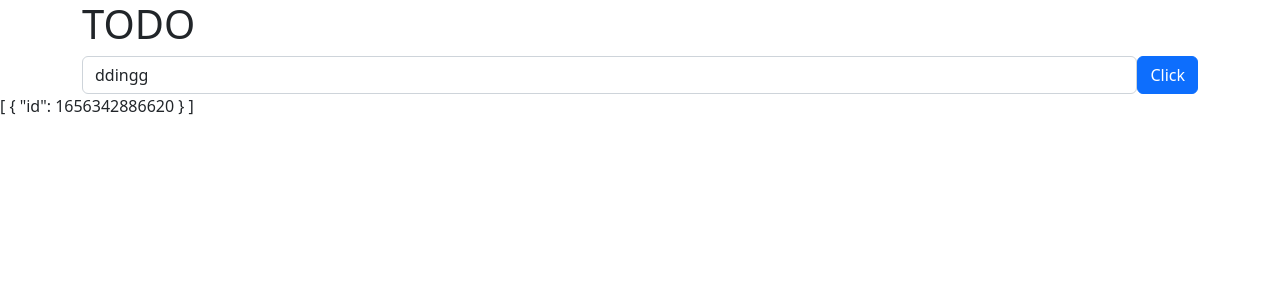
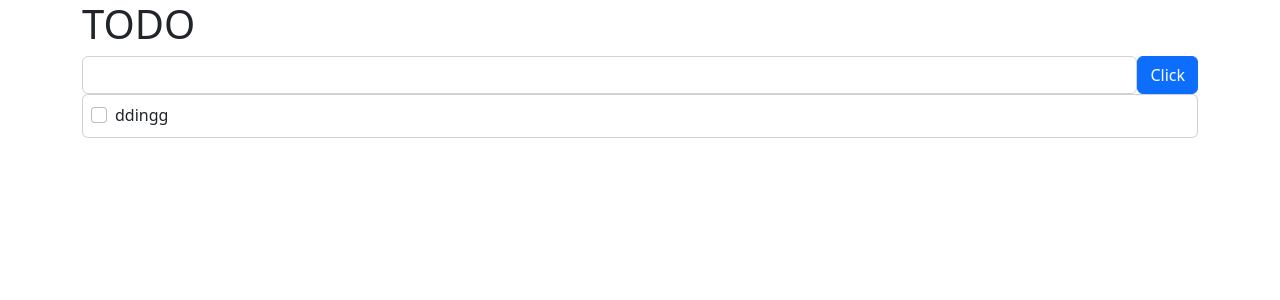
Before and after one commit to dding-g/study-vue, a Vue app: page / in a window 1280 px wide. Both pictures are taken after a click on the button "Click". Shown: the top 300 px of the page. Built offline with nearby package versions, Linux system fonts and the light colour scheme.

Commit message:
style 바인딩

```diff
--- a/src/App.vue
+++ b/src/App.vue
@@ -9,8 +9,25 @@
         <button class="btn btn-primary" type="submit">Click</button>
       </div>
     </form>
+    <div v-for="todo in todos" :key="todo.id" class="card">
+      <div class="card-body p-2">
+        <div class="form-check">
+          <input
+            class="form-check-input"
+            type="checkbox"
+            v-model="todo.completed"
+          />
+          <label
+            class="form-check-label"
+            :class="{ todo: todo.completed }"
+            :style="todo.completed ? todoStype : {}"
+          >
+            {{ todo.value }}
+          </label>
+        </div>
+      </div>
+    </div>
   </div>
-  {{ todos }}
 </template>
 
 <script>
@@ -20,20 +37,26 @@ export default {
   setup() {
     const todo = ref("ddingg");
     const todos = ref([]);
+    const todoStype = {
+      textDecoration: "line-through",
+      color: "gray",
+    };
 
-    const addTodo = (e) => {
-      e.preventDefault();
-
+    const addTodo = () => {
       todos.value.push({
         id: Date.now(),
-        value: e.target.value,
+        value: todo.value,
+        completed: false,
       });
+
+      todo.value = "";
     };
 
     return {
       addTodo,
       todo,
       todos,
+      todoStype,
     };
   },
 };
@@ -47,4 +70,9 @@ export default {
 .title {
   color: red;
 }
+
+.todo {
+  text-decoration: line-through;
+  color: gray;
+}
 </style>
```
Also changed, not shown: 1 other file (tests, documents, lock files or other folders).
